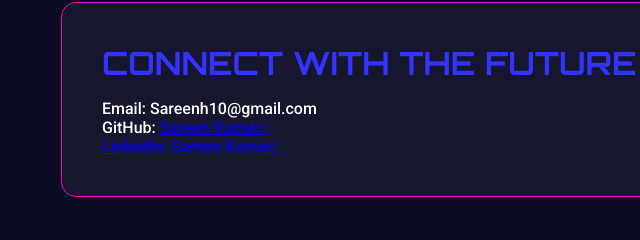
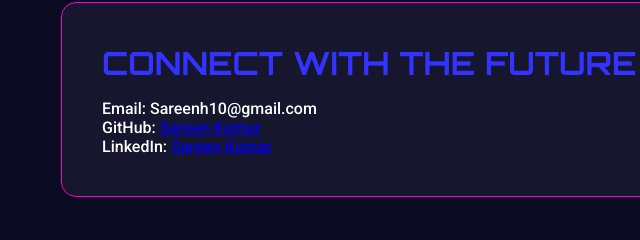
Before and after one commit to Sareenh1/portfolio-website, a plain HTML site: page index.html in a window 1280 px wide. Shown: the part 1132-1372 px from the top of the page, 11-651 px from the left. Drawn offline with Linux system fonts and the light colour scheme.

Commit message:
Initial commit: Portfolio website with index.html and README

```diff
--- a/index.html
+++ b/index.html
@@ -245,8 +245,8 @@
         <div class="section" id="contact">
             <h2>Connect with the Future</h2>
             <p>Email: Sareenh10@gmail.com</p>
-            <p>GitHub: <a href="https://github.com/<Sareenh1>">Sareen Kumar/<Sareen Kumar</a></p>
-            <p>LinkedIn: <a href="https://linkedin.com/in/sareen-kumar>">Sareen Kumar/<Sareen Kumar></a></p>
+            <p>GitHub: <a href="https://github.com/<Sareenh1>">Sareen Kumar</a></p>
+            <p>LinkedIn: <a href="https://linkedin.com/in/sareen-kumar>">Sareen Kumar</a></p>
         </div>
     </div>
     <footer>
```
